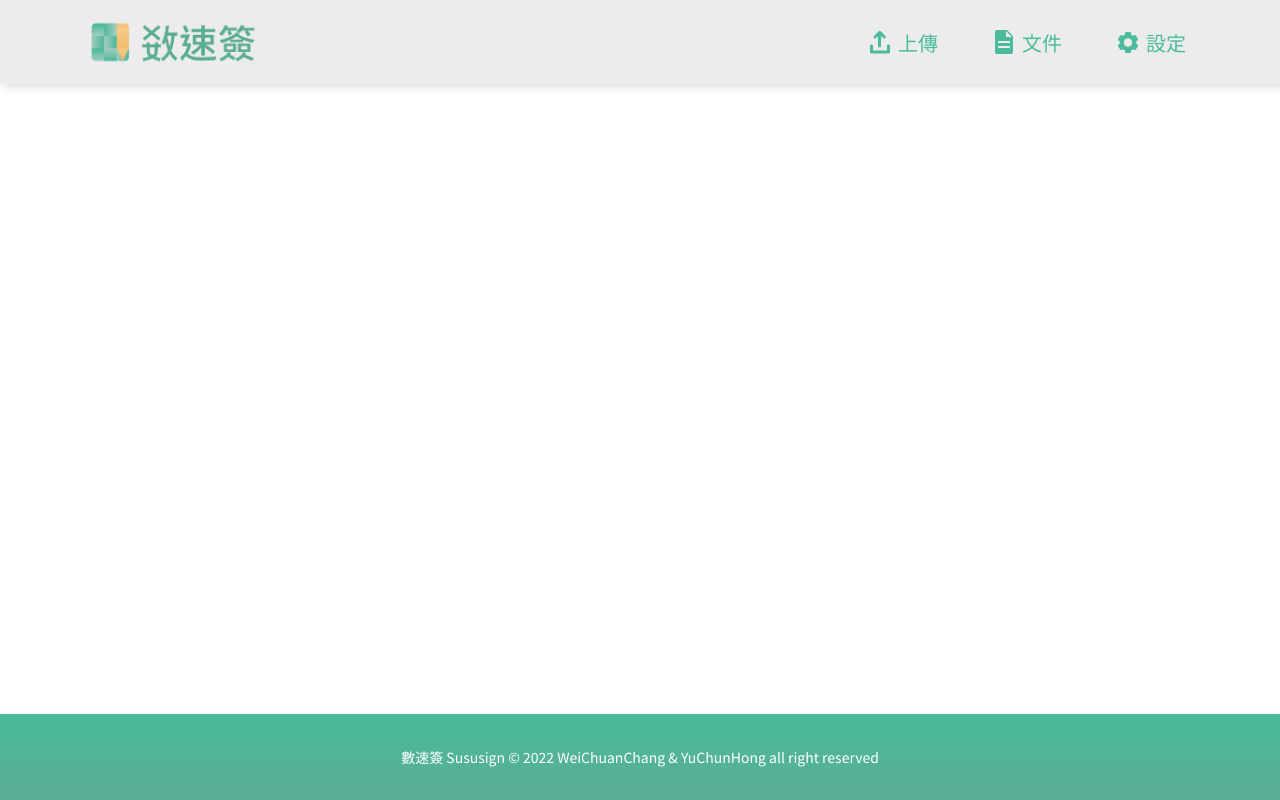
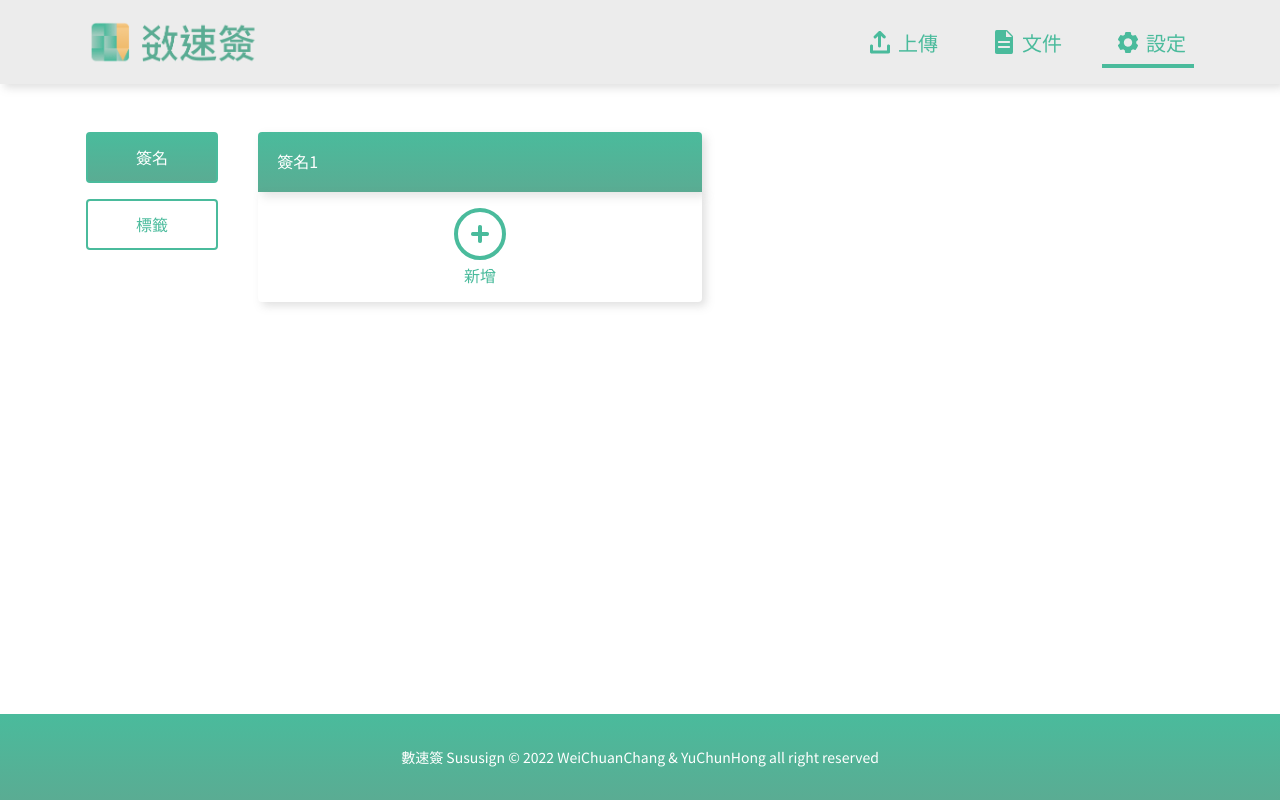
Before and after one commit to redbeanhong/sususign, a Vue app: page /config/signs in a window 1280 px wide. Built offline with nearby package versions, Linux system fonts and the light colour scheme.

Commit message:
2022.11.19 [新增]完成設定頁面樣式

```diff
--- a/src/assets/scss/global.scss
+++ b/src/assets/scss/global.scss
@@ -7,3 +7,4 @@
 
 @import "./views/_homeView.scss";
 @import "./views/_documentView.scss";
+@import "./views/configView.scss";
--- a/src/assets/scss/helper/_base.scss
+++ b/src/assets/scss/helper/_base.scss
@@ -13,6 +13,7 @@ $color-secondary: #dadada;
 $color-secondary-shadow: rgba(134, 134, 134, 0.25);
 $color-warning: #f0bc6e;
 $color-disabled: #dadada;
+$color-disabled-light: #eeeeee;
 
 $border-radius-base: 8px;
 
@@ -90,15 +91,19 @@ strong {
   padding: 0.8rem 1.5rem;
   border-radius: 0.25rem;
 
-  background: linear-gradient(
-    180deg,
-    $color-primary 0%,
-    $color-primary-dark 100%
-  );
-  color: $color-light;
+  background: rgba($color-light, 0.8);
+  border: 2px solid $color-primary;
+  border-radius: 0.25rem;
+  color: $color-primary;
 
-  &.active {
-    background: $color-primary-active;
+  &.active,
+  &.router-link-active {
+    background: linear-gradient(
+      180deg,
+      $color-primary 0%,
+      $color-primary-dark 100%
+    );
+    color: $color-light;
   }
 
   &:hover {
@@ -107,14 +112,18 @@ strong {
       $color-primary 0%,
       $color-primary-active 100%
     );
+    color: $color-light;
   }
 
-  &.unselect {
-    background: rgba($color-light, 0.8);
-    border: 2px solid $color-primary;
-    border-radius: 0.25rem;
-    color: $color-primary;
-    cursor: not-allowed;
+  &.disabled {
+    cursor: default;
+    background: $color-disabled-light;
+    color: $color-disabled;
+    border: 2px solid $color-disabled-light;
+  }
+
+  &.menu-big {
+    padding: 0.8rem 3rem;
   }
 }
 
@@ -165,7 +174,7 @@ strong {
 
   &.active {
     color: $color-light;
-    background: $color-primary-active;
+    background: $color-primary;
   }
 
   &.disabled {
@@ -221,3 +230,23 @@ strong {
 .mr-5 {
   margin-right: 3rem;
 }
+
+.mb-1 {
+  margin-bottom: 0.5rem;
+}
+
+.mb-2 {
+  margin-bottom: 1rem;
+}
+
+.mb-3 {
+  margin-bottom: 1.5rem;
+}
+
+.mb-4 {
+  margin-bottom: 2rem;
+}
+
+.mb-5 {
+  margin-bottom: 3rem;
+}
--- a/src/assets/scss/helper/_grid.scss
+++ b/src/assets/scss/helper/_grid.scss
@@ -24,7 +24,7 @@
 }
 
 [class*="col-"] {
-  padding: 1rem;
+  padding: 0 1rem;
   width: 100%;
 }
 .col-1 {
--- /dev/null
+++ b/src/assets/scss/views/_configView.scss
@@ -0,0 +1,73 @@
+#config {
+  width: 100%;
+
+  .config-aside {
+    display: flex;
+    flex-direction: column;
+  }
+
+  .config-content {
+    flex: auto;
+  }
+
+  .card-title {
+    @include background-primary;
+    color: $color-light;
+    padding: 1.2rem;
+    border-radius: 4px 4px 0 0;
+    box-shadow: 4px 4px 8px $color-secondary-shadow;
+  }
+
+  .card-content {
+    display: flex;
+    padding: 1rem;
+    flex-direction: column;
+    align-items: center;
+    justify-content: center;
+    border-radius: 0 0 4px 4px;
+    box-shadow: 4px 4px 8px $color-secondary-shadow;
+    backdrop-filter: blur(2px);
+  }
+
+  .btn-add {
+    cursor: pointer;
+    & > img {
+      border-radius: 50%;
+      border: 4px solid $color-primary;
+      padding: 0.25rem;
+    }
+
+    & > p {
+      text-align: center;
+    }
+
+    &:hover {
+      & > img {
+        scale: 1.1;
+      }
+    }
+  }
+
+  .tags {
+    padding: 2rem;
+    box-shadow: 4px 4px 8px $color-secondary-shadow;
+    border: 1px solid $color-disabled-light;
+    border-radius: $border-radius-base;
+    th {
+      font-size: $title-font-size;
+      text-align: center;
+      padding: 1rem 3rem;
+    }
+    td:nth-child(2n) {
+      text-align: center;
+      vertical-align:middle;
+    }
+    td {
+      padding: 1rem;
+    }
+    .tag-name{
+      display: flex;
+      align-items: center;
+    }
+  }
+}
--- a/src/components/NavBar.vue
+++ b/src/components/NavBar.vue
@@ -17,7 +17,7 @@ import { RouterLink } from "vue-router";
               <img src="@/assets/img/icon/iconFile.png" alt="File" />
               文件
             </RouterLink>
-            <RouterLink to="/config">
+            <RouterLink to="/config/signs">
               <img src="@/assets/img/icon/iconSetting.png" alt="Setting" />
               設定
             </RouterLink>
@@ -32,7 +32,7 @@ import { RouterLink } from "vue-router";
             <img src="@/assets/img/icon/iconFile.png" alt="File" />
             文件
           </RouterLink>
-          <RouterLink to="/config">
+          <RouterLink to="/config/signs">
             <img src="@/assets/img/icon/iconSetting.png" alt="Setting" />
             設定
           </RouterLink>
--- a/src/router/index.js
+++ b/src/router/index.js
@@ -1,5 +1,4 @@
 import { createRouter, createWebHistory } from "vue-router";
-import HomeView from "../views/HomeView.vue";
 
 const router = createRouter({
   history: createWebHistory(import.meta.env.BASE_URL),
@@ -7,7 +6,7 @@ const router = createRouter({
     {
       path: "/",
       name: "home",
-      component: HomeView,
+      component: () => import("../views/HomeView.vue"),
     },
     {
       path: "/document",
@@ -18,6 +17,18 @@ const router = createRouter({
       path: "/config",
       name: "config",
       component: () => import("../views/ConfigView.vue"),
+      children: [
+        {
+          path: "signs",
+          name: "signs",
+          component: () => import("../views/ConfigView_Signs.vue"),
+        },
+        {
+          path: "tags",
+          name: "tags",
+          component: () => import("../views/ConfigView_Tags.vue"),
+        },
+      ],
     },
     {
       path: "/pdf_edit",
--- a/src/views/ConfigView.vue
+++ b/src/views/ConfigView.vue
@@ -1,3 +1,26 @@
 <template>
-  <h1>ConfigView</h1>
+  <div id="config">
+    <div class="container wrap-padding">
+      <div class="row">
+        <aside>
+          <ul class="config-aside mr-3">
+            <li>
+              <RouterLink to="/config/signs" class="btn-menu menu-big mb-2">
+                簽名
+              </RouterLink>
+            </li>
+            <li>
+              <RouterLink to="/config/tags" class="btn-menu menu-big">
+                標籤
+              </RouterLink>
+            </li>
+          </ul>
+        </aside>
+        <div class="config-content">
+          <RouterView />
+        </div>
+      </div>
+      <div class="config-cotent"></div>
+    </div>
+  </div>
 </template>
--- /dev/null
+++ b/src/views/ConfigView_Signs.vue
@@ -0,0 +1,15 @@
+<template>
+  <div class="row">
+    <div class="col-12 col-sm-6">
+      <div class="card">
+        <div class="card-title">簽名1</div>
+        <div class="card-content">
+          <div class="btn-add">
+            <img src="@/assets/img/icon/iconAdd.png" alt="add" />
+            <p>新增</p>
+          </div>
+        </div>
+      </div>
+    </div>
+  </div>
+</template>
--- /dev/null
+++ b/src/views/ConfigView_Tags.vue
@@ -0,0 +1,38 @@
+<template>
+  <div class="tags">
+    <table>
+      <thead>
+        <tr>
+          <th>標題</th>
+          <th>使用數</th>
+        </tr>
+      </thead>
+      <tbody>
+        <tr>
+          <td>
+            <div class="tag-name">
+              <img src="@/assets/img/icon/iconTag.png" alt="tag" />全部
+            </div>
+          </td>
+          <td>3</td>
+        </tr>
+        <tr>
+          <td>
+            <div class="tag-name">
+              <img src="@/assets/img/icon/iconTag.png" alt="tag" />全部
+            </div>
+          </td>
+          <td>1</td>
+        </tr>
+        <tr>
+          <td>
+            <div class="tag-name">
+              <img src="@/assets/img/icon/iconTag.png" alt="tag" />全部
+            </div>
+          </td>
+          <td>2</td>
+        </tr>
+      </tbody>
+    </table>
+  </div>
+</template>
--- a/src/views/DocumentView.vue
+++ b/src/views/DocumentView.vue
@@ -3,9 +3,9 @@
     <div class="container wrap-padding">
       <div class="doc-head row mb-2">
         <ul>
-          <li class="btn-menu mr-3">已建立(0)</li>
+          <li class="btn-menu active mr-3">已建立(0)</li>
           <li class="btn-menu mr-3">已簽核(0)</li>
-          <li class="btn-menu unselect">已完成(0)</li>
+          <li class="btn-menu">已完成(0)</li>
         </ul>
         <div>
           <input accept=".pdf" type="file" id="uploadPDF" hidden />
```
